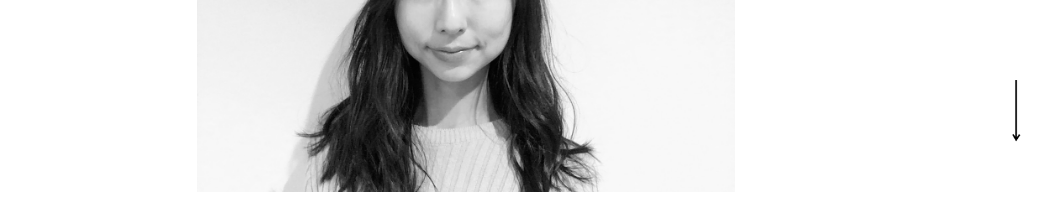
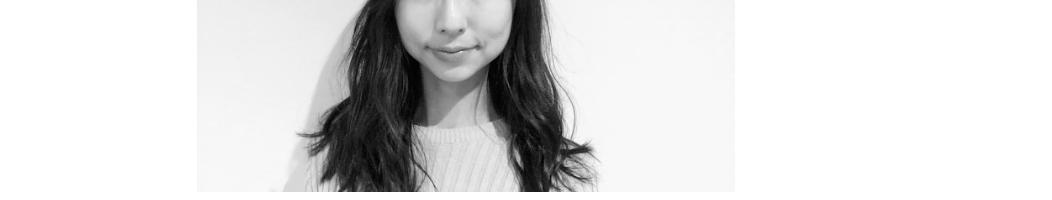
Before and after one commit to yrikw/Portfolio-react, a React (Create React App) app: page / in a window 1280 px wide. Shown: the part 600-800 px from the top of the page, without its empty margins (174-1226 px from the left). Built offline with nearby package versions, Linux system fonts and the light colour scheme.

Commit message:
link fixed

```diff
--- a/src/components/Projects/Projects.js
+++ b/src/components/Projects/Projects.js
@@ -15,8 +15,6 @@ import Projectsdata from './resources/Projectsdata'
 
 import {Grid}from '@material-ui/core';
 // import { Link as Scroll } from 'react-scroll';
-import * as Scroll from 'react-scroll';
-import { Link, Button, Element, Events, animateScroll as scroll, scrollSpy, scroller } from 'react-scroll'
 
 
 function Project() {
@@ -46,7 +44,7 @@ function Project() {
 
 
 
-            <Link to="projects" smooth={true} className="scroll"><img src={`${process.env.PUBLIC_URL}/down-arrow.png`} alt="Logo" className="nextpage" /></Link>
+            {/* <Scroll to="projects" smooth={true} className="scroll"><img src={`${process.env.PUBLIC_URL}/down-arrow.png`} alt="Logo" className="nextpage" /></Scroll> */}
 
             <div className="projectswrapper">
             <h3 id="projects">VIEW MY PROJECTS</h3>
```
Also changed, not shown: 1 other file (tests, documents, lock files or other folders).
